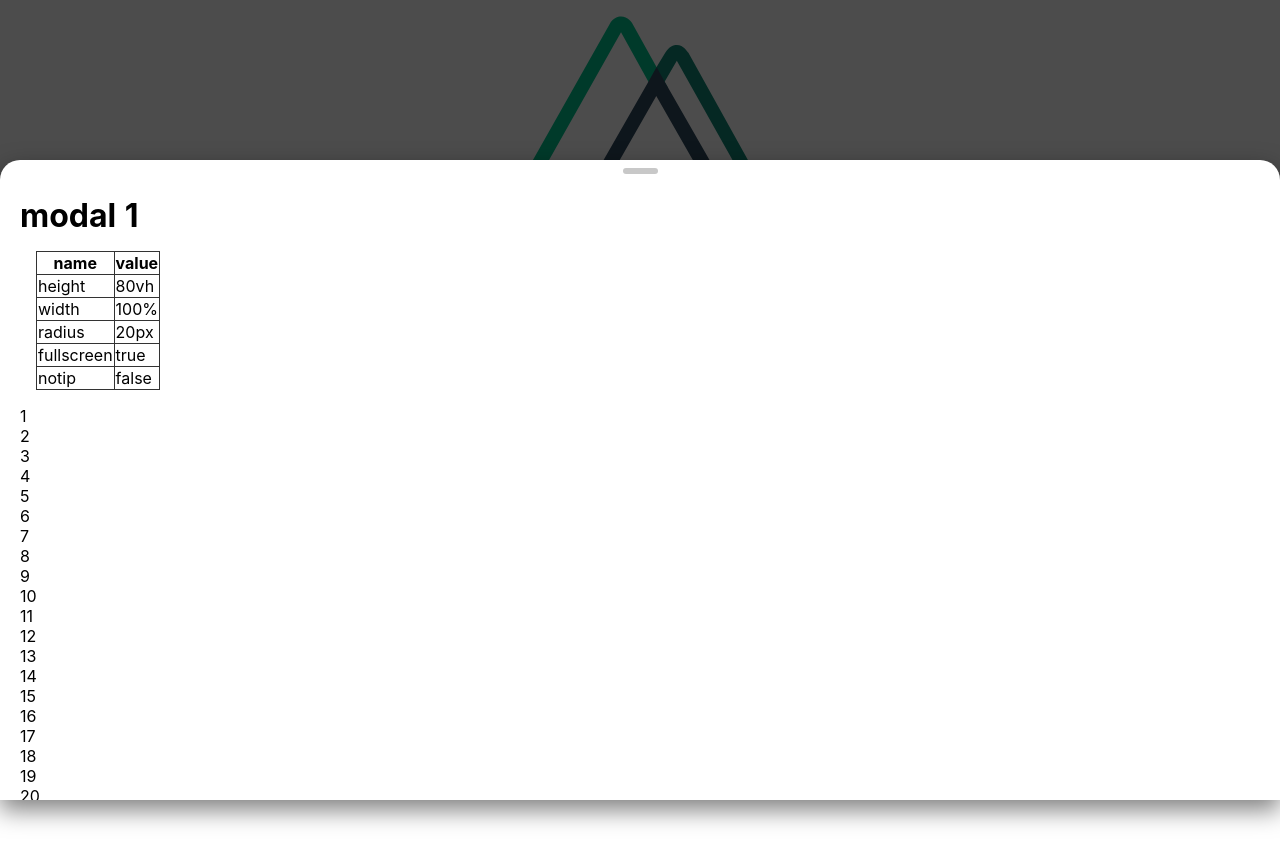
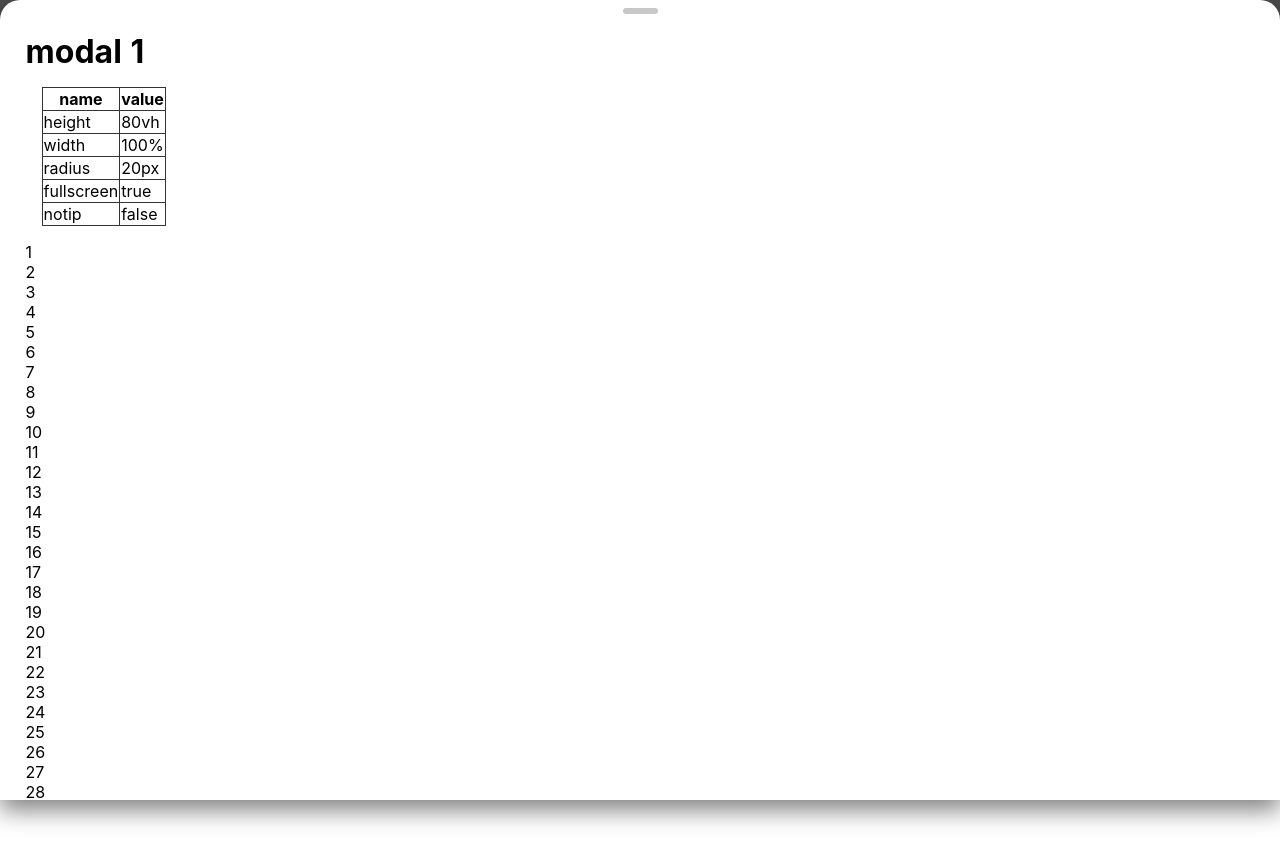
Before and after one commit to takuma-ru/vue-swipe-modal, a Nuxt app: page / in a window 1280 px wide. Both pictures are taken after a click on the button "modal1 OPEN". Shown: the top 864 px of the page. Built offline with nearby package versions, Linux system fonts and the light colour scheme.

Commit message:
Fixed issues #5.

```diff
--- a/components/Swipemodal.vue
+++ b/components/Swipemodal.vue
@@ -23,7 +23,7 @@
         @touchend="touchEnd"
       >
         <div
-          v-if="!notip"
+          v-show="!notip"
           ref="swipe"
           class="modal_deco_top"
           @mousedown="mouseDown"
@@ -110,7 +110,7 @@ export default {
   },
 
   watch: {
-    modal: function(newmodal, oldmodal) {
+    modal: function(newmodal) {
       if(newmodal) {
         this.open()
       }
@@ -122,6 +122,7 @@ export default {
     close_func() {
       this.down = false
       this.topY = null
+      this.modal_height = 0
       document.querySelector(`#modal_contents`).scrollIntoView(true)
       this.startY = 0
       this.moveY = 0
@@ -134,13 +135,11 @@ export default {
       this.modal_anim = false
       setTimeout(this.close_func, 235)
     },
-    open_func() {
-    },
     open(){
       //console.log('open')
       this.modal_anim = true
+      document.body.classList.add("modal-open")
       this.$emit('change-modal', true)
-      document.body.classList.add("modal-open")
     },
     handleScroll() {
       const title = document.querySelector(`#modal_contents`);
@@ -249,8 +248,8 @@ body.modal-open {
 }
 
 #modal {
-  overscroll-behavior-y: contain;
   z-index: 2;
+  display: block;
   position: fixed;
   height: var(--height);
   width: var(--width);
@@ -296,7 +295,7 @@ body.modal-open {
 
   padding-top: 1vh;
   padding-bottom: 1vh;
-  cursor: pointer;
+  cursor: s-resize;
 }
 
 .modal_deco_top::after {
@@ -313,16 +312,14 @@ body.modal-open {
 }
 
 #modal_contents {
-  position: relative;
-  height: fit-content;
   width: 100%;
-
-  padding: 20px 20px;
+  height: 100%;
+  padding: 2vh 2vw;
 }
 
 @keyframes open {
   0% {
-    bottom: calc(-1 * var(--height));
+    bottom: -100vh;
   }
   100% {
     bottom: 0%;
@@ -334,7 +331,7 @@ body.modal-open {
     bottom: var(--movey);
   }
   100% {
-    bottom: calc(-1 * var(--height));
+    bottom: -100vh;
   }
 }
 
--- a/pages/index.vue
+++ b/pages/index.vue
@@ -35,9 +35,11 @@
       height="80vh"
       width="100%"
       radius="20px"
+      fullscreen
     >
       <h1>modal 1</h1>
       <table>
+        <tbody>
           <tr>
             <th>name</th> <th>value</th>
           </tr>
@@ -56,6 +58,7 @@
           <tr>
             <td>notip</td> <td>false</td>
           </tr>
+        </tbody>
       </table>
       <div v-for="i in 100" :key="i">
         {{ i }}
@@ -64,13 +67,14 @@
 
     <Swipemodal
       v-model="modal2"
-      height="50vh"
+      height="auto"
       width="50%"
       radius="0px"
       notip
     >
       <h1>modal 2</h1>
       <table>
+        <tbody>
           <tr>
             <th>name</th> <th>value</th>
           </tr>
@@ -89,6 +93,7 @@
           <tr>
             <td>notip</td> <td>true</td>
           </tr>
+        </tbody>
       </table>
     </Swipemodal>
   </div>
```
Lines whose indentation alone changed are shown as unchanged.
